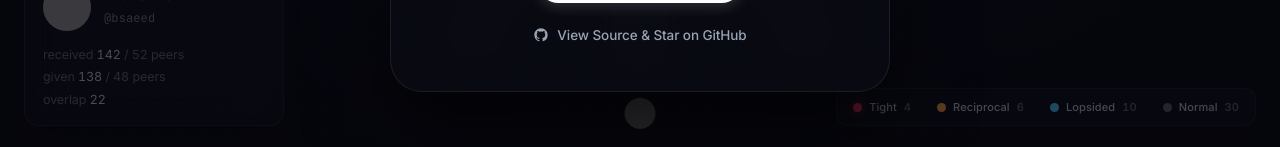
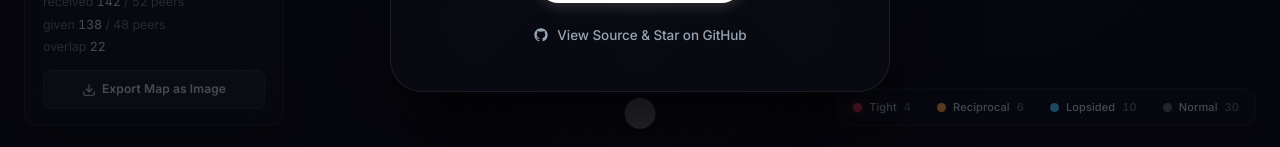
Before and after one commit to Onesignature/evalchains, a React (Vite) app in the folder web/: page / in a window 1280 px wide. Shown: the part 650-797 px from the top of the page. Built offline with nearby package versions, Linux system fonts and the light colour scheme; no server answers; grey boxes are pictures that could not be loaded.

Commit message:
feat: Add export map as image functionality

```diff
--- a/web/src/App.css
+++ b/web/src/App.css
@@ -640,6 +640,31 @@
   border: 1px solid rgba(255, 255, 255, 0.1);
 }
 
+.export-btn {
+  display: flex;
+  align-items: center;
+  justify-content: center;
+  gap: 6px;
+  width: 100%;
+  margin-top: 14px;
+  padding: 9px 12px;
+  font: inherit;
+  font-size: 12px;
+  font-weight: 600;
+  color: #c8cddb;
+  background: rgba(255, 255, 255, 0.05);
+  border: 1px solid rgba(255, 255, 255, 0.08);
+  border-radius: 8px;
+  cursor: pointer;
+  letter-spacing: 0.01em;
+  transition: all 120ms ease;
+}
+.export-btn:hover {
+  background: rgba(255, 255, 255, 0.1);
+  color: #fff;
+  border-color: rgba(255, 255, 255, 0.2);
+}
+
 .github-link {
   display: flex;
   align-items: center;
--- a/web/src/App.tsx
+++ b/web/src/App.tsx
@@ -595,6 +595,21 @@ export default function App() {
               <span className="muted">overlap</span> {data.stats.overlap}
             </div>
           </div>
+          <button
+            type="button"
+            className="export-btn"
+            onClick={() => {
+              if (!cyRef.current) return;
+              const b64 = cyRef.current.png({ full: true, scale: 2, bg: '#0a0c14' });
+              const a = document.createElement("a");
+              a.href = b64;
+              a.download = `${data.subject.login}_evalchains.png`;
+              a.click();
+            }}
+          >
+            <svg viewBox="0 0 24 24" width="14" height="14" fill="none" stroke="currentColor" strokeWidth="2" strokeLinecap="round" strokeLinejoin="round"><path d="M21 15v4a2 2 0 0 1-2 2H5a2 2 0 0 1-2-2v-4"></path><polyline points="7 10 12 15 17 10"></polyline><line x1="12" y1="15" x2="12" y2="3"></line></svg>
+            Export Map as Image
+          </button>
         </aside>
       )}
 
```
